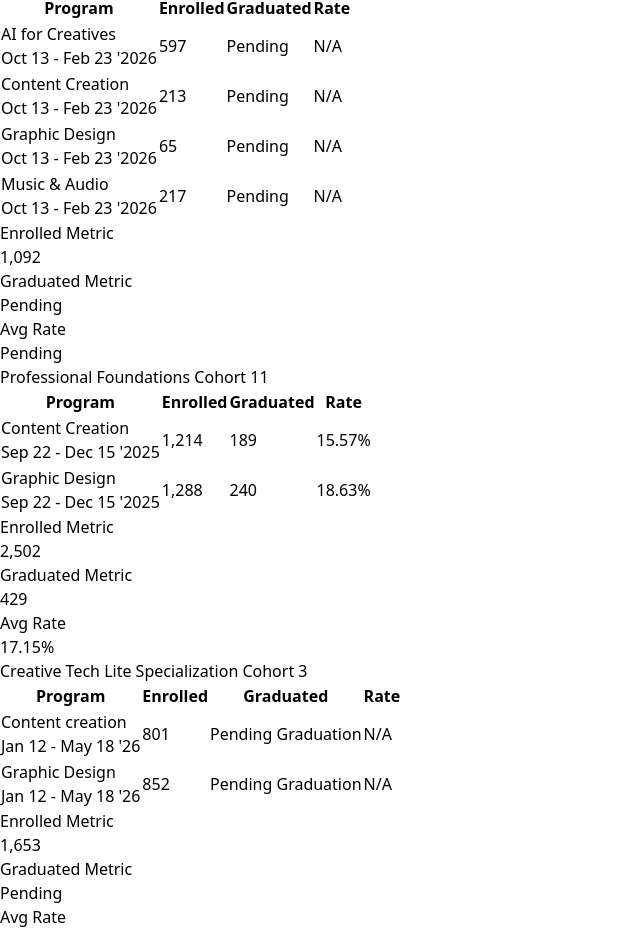
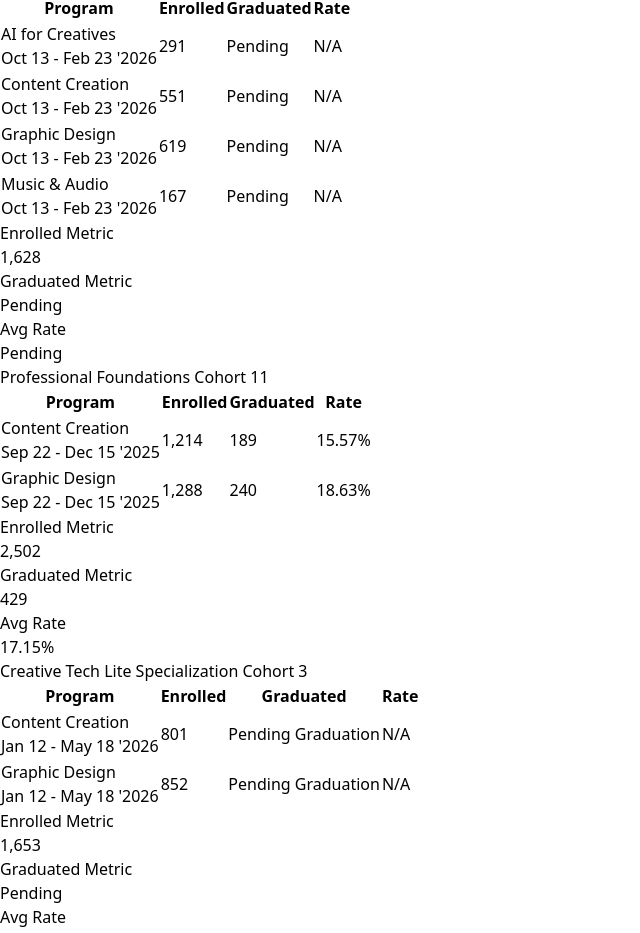
Before and after one commit to alxcreativeeconomy/creative-dashboard, a React (Vite) app: page / in a window 1280 px wide. Shown: the part 2091-3024 px from the top of the page, without its empty margins (0-640 px from the left). Built offline with nearby package versions, Linux system fonts and the light colour scheme.

Commit message:
Updated Cohort Numbers

```diff
--- a/src/App.jsx
+++ b/src/App.jsx
@@ -55,10 +55,10 @@ const cohortGroups = [
     ],
     ctlsName: 'Creative Tech Lite Specialization Cohort 2',
     ctlsData: [
-      { program: "AI for Creatives", enrolled: 597, graduated: "Pending", rate: "N/A", dates: "Oct 13 - Feb 23 '2026" },
-      { program: "Content Creation", enrolled: 213, graduated: "Pending", rate: "N/A", dates: "Oct 13 - Feb 23 '2026" },
-      { program: "Graphic Design", enrolled: 65, graduated: "Pending", rate: "N/A", dates: "Oct 13 - Feb 23 '2026" },
-      { program: "Music & Audio", enrolled: 217, graduated: "Pending", rate: "N/A", dates: "Oct 13 - Feb 23 '2026" },
+      { program: "AI for Creatives", enrolled: 291, graduated: "Pending", rate: "N/A", dates: "Oct 13 - Feb 23 '2026" },
+      { program: "Content Creation", enrolled: 551, graduated: "Pending", rate: "N/A", dates: "Oct 13 - Feb 23 '2026" },
+      { program: "Graphic Design", enrolled: 619, graduated: "Pending", rate: "N/A", dates: "Oct 13 - Feb 23 '2026" },
+      { program: "Music & Audio", enrolled: 167, graduated: "Pending", rate: "N/A", dates: "Oct 13 - Feb 23 '2026" },
     ]
   },
   {
@@ -70,8 +70,8 @@ const cohortGroups = [
     ],
     ctlsName: 'Creative Tech Lite Specialization Cohort 3',
     ctlsData: [
-      { program: "Content creation", enrolled: 801, graduated: "Pending Graduation", rate: "N/A", dates: "Jan 12 - May 18 '26" },
-      { program: "Graphic Design", enrolled: 852, graduated: "Pending Graduation", rate: "N/A", dates: "Jan 12 - May 18 '26" },
+      { program: "Content Creation", enrolled: 801, graduated: "Pending Graduation", rate: "N/A", dates: "Jan 12 - May 18 '2026" },
+      { program: "Graphic Design", enrolled: 852, graduated: "Pending Graduation", rate: "N/A", dates: "Jan 12 - May 18 '2026" },
     ]
   }
 ];
```
